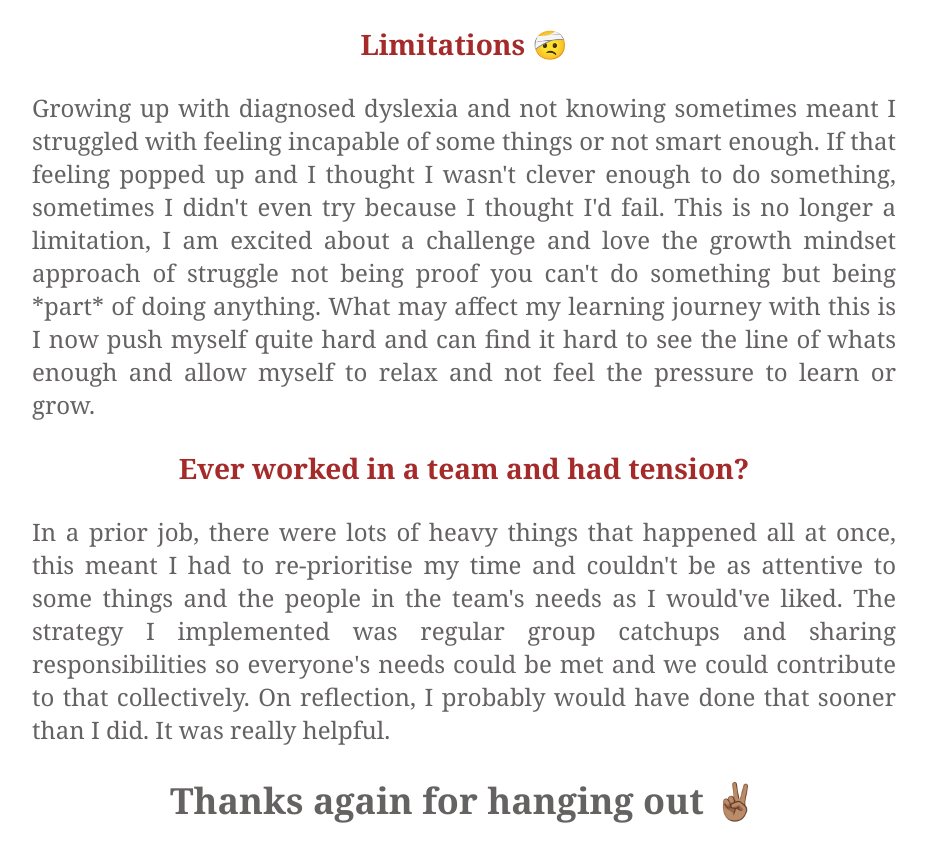
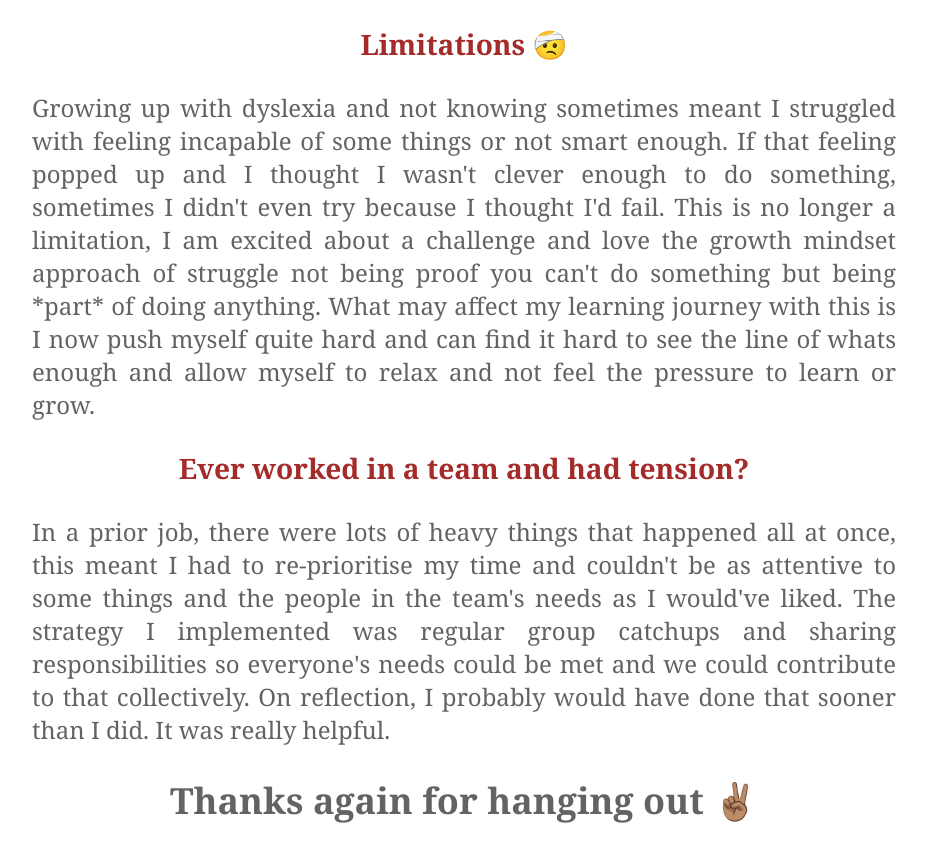
Before and after one commit to StormHS/StormHS.github.io, a plain HTML site: page blog/core-html-css.html in a window 1280 px wide. Shown: the part 1495-2350 px from the top of the page, without its empty margins (176-1103 px from the left). Drawn offline with Linux system fonts and the light colour scheme.

```diff
--- a/blog/core-html-css.html
+++ b/blog/core-html-css.html
@@ -23,7 +23,7 @@
           <li>Positivity</li>
         </ul>
      <h3>Limitations 🤕</h3>
-     <p class="justify">    Growing up with diagnosed dyslexia and not knowing sometimes meant I struggled with feeling incapable of some things or not smart enough. If that feeling popped up and I thought I wasn't clever enough to do something, sometimes I didn't even try because I thought I'd fail. This is no longer a limitation, I am excited about a challenge and love the growth mindset approach of struggle not being proof you can't do something but being *part* of doing anything. What may affect my learning journey with this is I now push myself quite hard and can find it hard to see the line of whats enough and allow myself to relax and not feel the pressure to learn or grow.</p>
+     <p class="justify">    Growing up with dyslexia and not knowing sometimes meant I struggled with feeling incapable of some things or not smart enough. If that feeling popped up and I thought I wasn't clever enough to do something, sometimes I didn't even try because I thought I'd fail. This is no longer a limitation, I am excited about a challenge and love the growth mindset approach of struggle not being proof you can't do something but being *part* of doing anything. What may affect my learning journey with this is I now push myself quite hard and can find it hard to see the line of whats enough and allow myself to relax and not feel the pressure to learn or grow.</p>
       <h3>Ever worked in a team and had tension?</h3>
       <p class="justify">	In a prior job, there were lots of heavy things that happened all at once, this meant I had to re-prioritise my time and couldn't be as attentive to some things and the people in the team's needs as I would've liked. The strategy I implemented was regular group catchups and sharing responsibilities so everyone's needs could be met and we could contribute to that collectively. On reflection, I probably would have done that sooner than I did. It was really helpful.</p>
       <h2>Thanks again for hanging out ✌🏽</h2>
```
